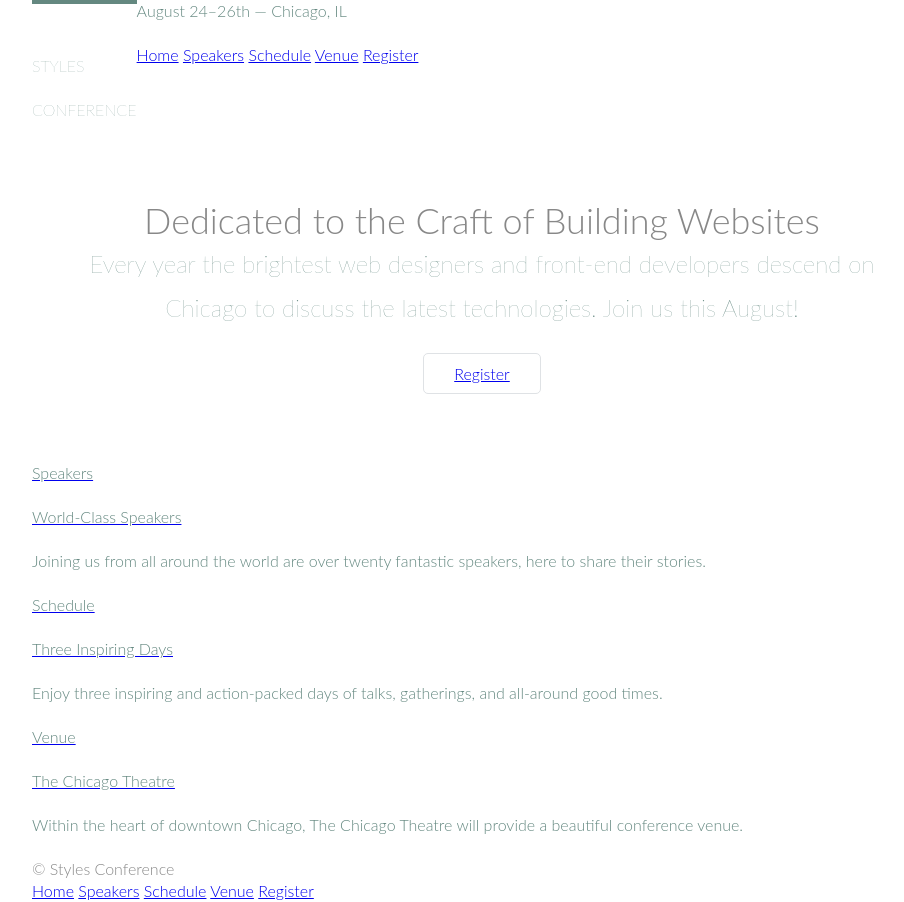
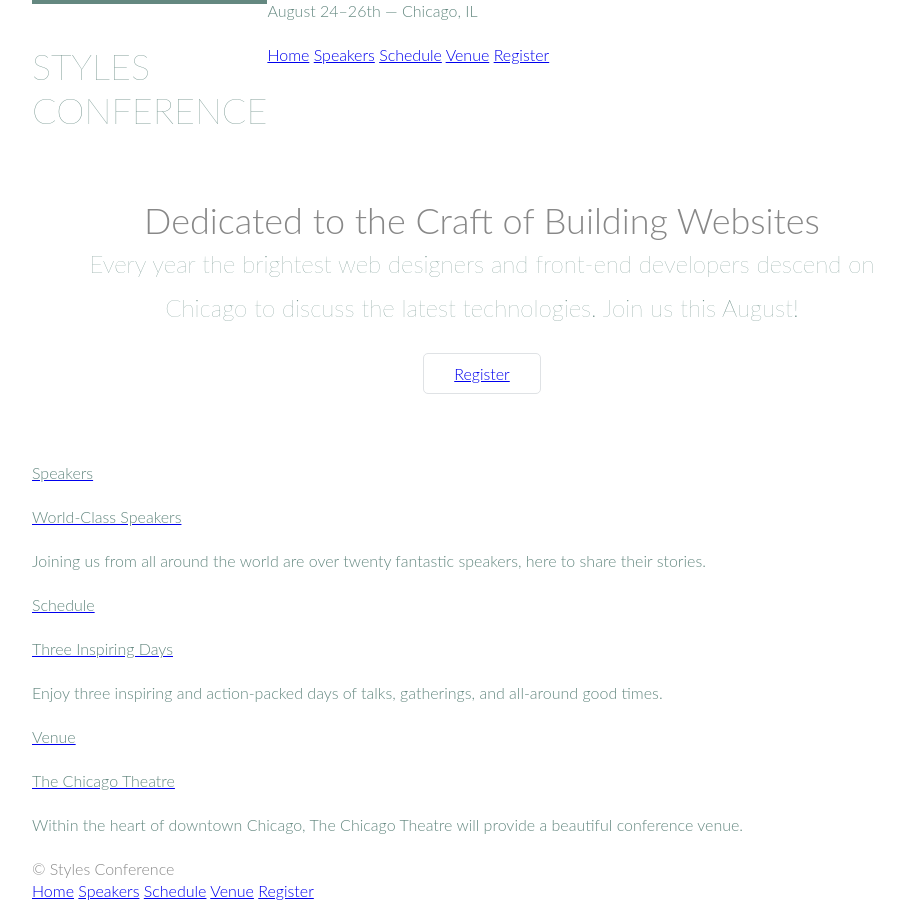
Before and after one commit to yasminove/styles-conference, a plain HTML site: page index.html in a window 1280 px wide. Shown: the whole page, without its empty margins (158-1062 px from the left). Drawn offline with Linux system fonts and the light colour scheme.

Commit message:
styles the h1

```diff
--- a/assets/stylesheets/main.css
+++ b/assets/stylesheets/main.css
@@ -103,6 +103,10 @@ body {
   font: 300 16px/22px "Lato", "Open Sans", "Helvetica Neue", Helvetica, Arial, sans-serif;
 }
 
+h1 {
+  font-size: 36px;
+  line-height: 44px;
+}
 
  /*
     ========================================
```
